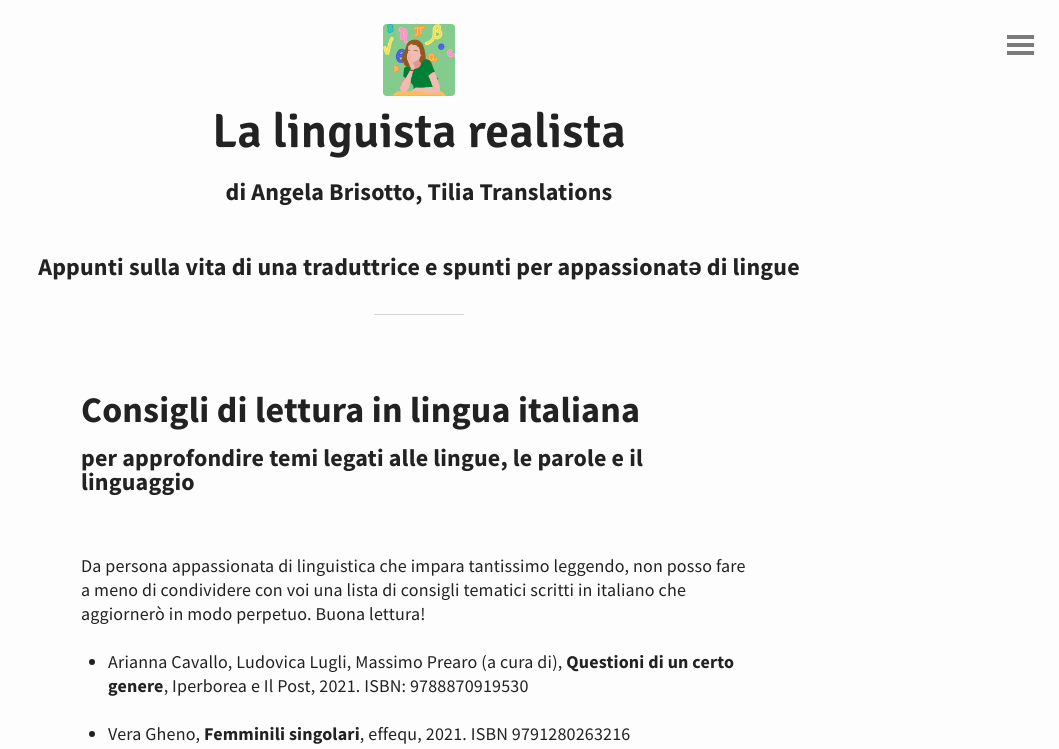
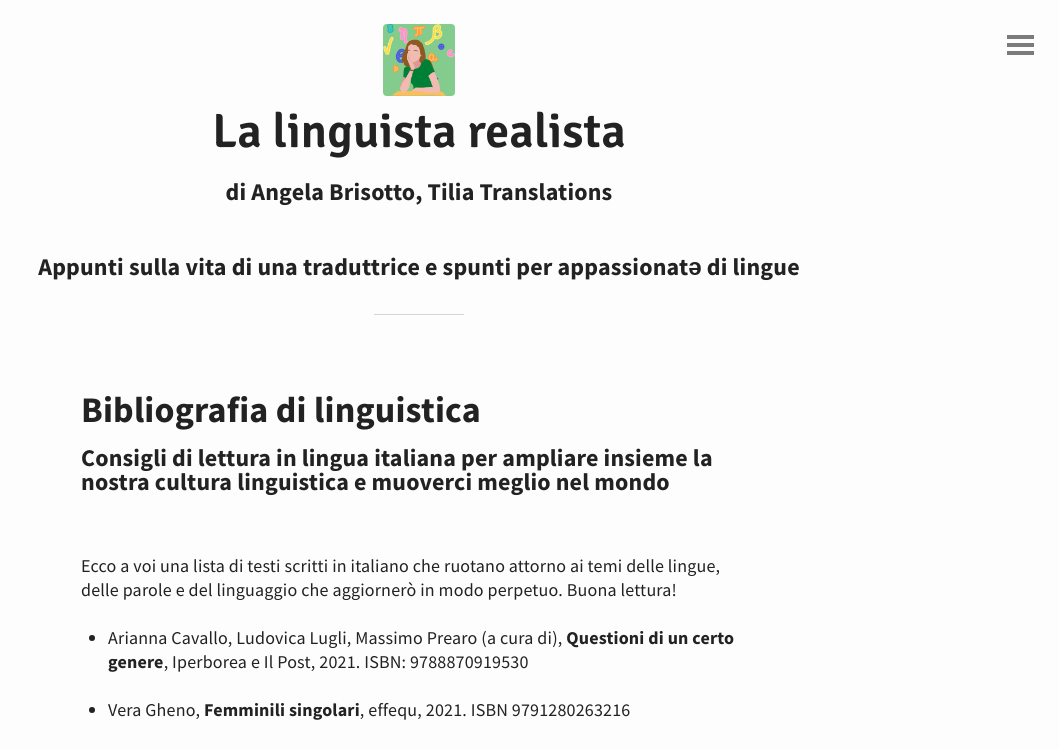
Before and after one commit to angelatiliatranslations/blog, a Jekyll site: the page built from consigli_di_lettura.md, in a window 1280 px wide, cut to the strip 0-749 px from the top of the page. Shown: the whole strip, without its empty margins (221-1280 px from the left). Built offline with Jekyll 4.4.1, drawn with Linux system fonts in a browser that asks for light colours; some of the changed text lies outside the part shown.

Commit message:
Update consigli_di_lettura.md

```diff
--- a/consigli_di_lettura.md
+++ b/consigli_di_lettura.md
@@ -1,16 +1,18 @@
 ---
 layout: page
-title: Consigli di lettura
+title: Bibliografia di linguistica
 ---
-## Consigli di lettura in lingua italiana
-#### per approfondire temi legati alle lingue, le parole e il linguaggio
+## Bibliografia di linguistica
+#### Consigli di lettura in lingua italiana per ampliare insieme la nostra cultura linguistica e muoverci meglio nel mondo
 <br>
 <p>
-Da persona appassionata di linguistica che impara tantissimo leggendo, non posso fare a meno di condividere con voi una lista di consigli tematici scritti in italiano che aggiornerò in modo perpetuo. Buona lettura!
+Ecco a voi una lista di testi scritti in italiano che ruotano attorno ai temi delle lingue, delle parole e del linguaggio che aggiornerò in modo perpetuo. Buona lettura!
 </p>
 <ul>
   <li>Arianna Cavallo, Ludovica Lugli, Massimo Prearo (a cura di), <b>Questioni di un certo genere</b>, Iperborea e Il Post, 2021. ISBN: 9788870919530</li>
   <br>
   <li>Vera Gheno, <b>Femminili singolari</b>, effequ, 2021. ISBN 9791280263216</li>
+  <br>
+  <li>Vera Gheno, <b>Le ragioni del dubbio. L’arte di usare le parole</b>, Einaudi, 2021. ISBN 9788806247911</li>
 </ul>
 ![consigli di lettura](https://user-images.githubusercontent.com/87431141/204844615-78bd112e-25d7-402b-85f2-92a2737d36ae.jpg)
```
